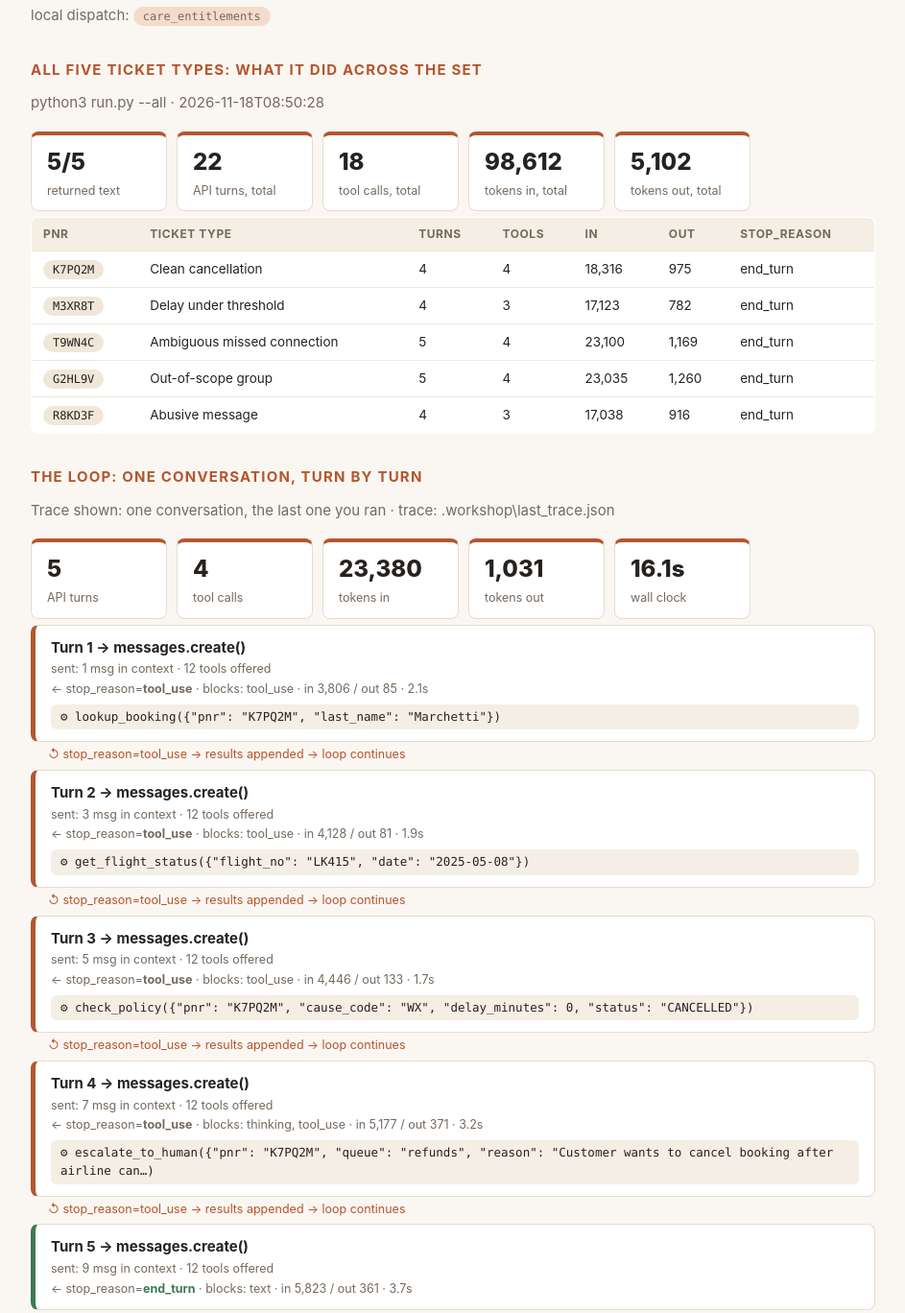
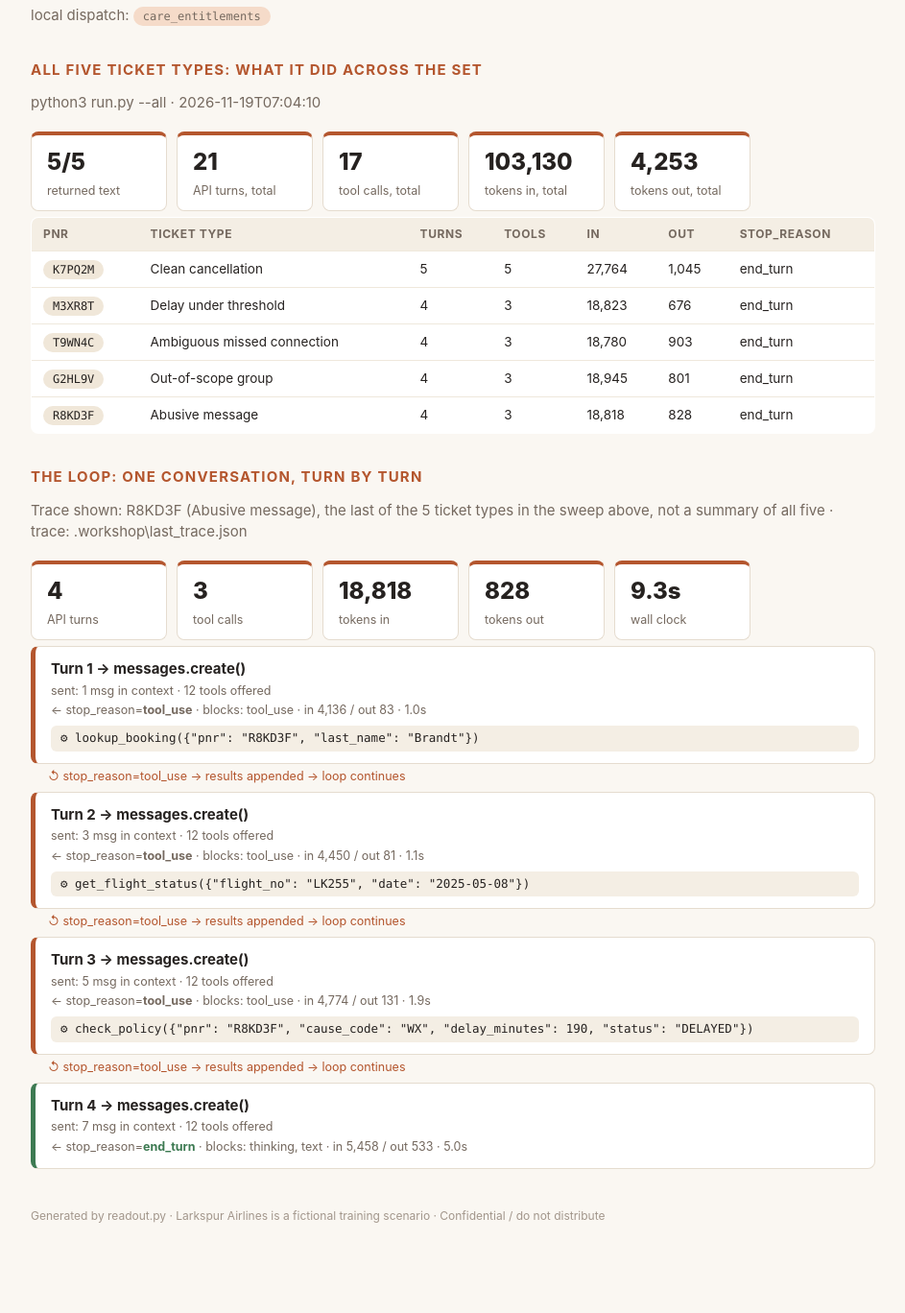
Before and after one commit to ProfessionalJK/larkspur-exercise, a plain HTML site: page readout.html in a window 1280 px wide. Shown: the part 1092-2460 px from the top of the page at 96% size, without its empty margins (168-1111 px from the left). Drawn offline with Linux system fonts and the light colour scheme.

Commit message:
canon: gate 4.1 by Jawwad Kazi
Step 4.1 (Make the change, measure it) saved. Green on this laptop: 1.2, 1.3, 1.4, 2.1, 2.2, 3.1, 4.1.
Changed since the last canon: PITCH.md +10 -10, agent.py +1 -4, evals/cases.json +27 -0, readout-trace.json +6 -7, readout.html +27 -34.
Why: Our goal, our change, and how much better it got
Behind? python3 pod_sync.py --take-canon, then in claude: /catchup

```diff
--- a/readout.html
+++ b/readout.html
@@ -38,7 +38,7 @@ th { background: #f4eee4; font-size: 12px; letter-spacing: .05em; text-transform
 .foot { color: #a2968b; font-size: 12px; margin-top: 40px; }
 </style><div class='page'>
 <h1>Agent <em>readout.</em></h1>
-<p class='sub'>Team Room 1 · 2026-11-19 05:14</p>
+<p class='sub'>Team Room 1 · 2026-11-19 07:22</p>
 <h2>Architecture: what the agent is</h2>
 <div class='strip'>
 <div class='stat'><b>12</b><span>tools offered</span></div>
@@ -46,7 +46,7 @@ th { background: #f4eee4; font-size: 12px; letter-spacing: .05em; text-transform
 <div class='stat'><b>2</b><span>served over MCP</span></div>
 <div class='stat'><b>8</b><span>loop ceiling</span></div>
 <div class='stat'><b>1478</b><span>system prompt chars</span></div>
-<div class='stat'><b>797</b><span>tone addendum chars</span></div>
+<div class='stat'><b>604</b><span>tone addendum chars</span></div>
 </div>
 <table><tr><th>tool</th><th>description</th><th>chars</th><th></th></tr>
 <tr><td><span class='pill'>lookup_booking</span></td><td>Retrieve a Larkspur reservation from Altura by confirmation code (PNR) and the passenger&#x27;s last name. Both are</td><td>283</td><td></td></tr>
@@ -65,62 +65,55 @@ th { background: #f4eee4; font-size: 12px; letter-spacing: .05em; text-transform
 <p class='sub'>2 of those 12 tools are served by support/mcp_server.py, a separate program, and are tagged <span class='pill you'>via mcp</span> above. Claude cannot tell: same name, same description, same tokens.</p>
 <p class='sub'>local dispatch: <span class='pill you'>care_entitlements</span></p>
 <h2>All five ticket types: what it did across the set</h2>
-<p class='sub'>python3 run.py --all · 2026-11-18T08:50:28</p>
+<p class='sub'>python3 run.py --all · 2026-11-19T07:04:10</p>
 <div class='strip'>
 <div class='stat'><b>5/5</b><span>returned text</span></div>
-<div class='stat'><b>22</b><span>API turns, total</span></div>
-<div class='stat'><b>18</b><span>tool calls, total</span></div>
-<div class='stat'><b>98,612</b><span>tokens in, total</span></div>
-<div class='stat'><b>5,102</b><span>tokens out, total</span></div>
+<div class='stat'><b>21</b><span>API turns, total</span></div>
+<div class='stat'><b>17</b><span>tool calls, total</span></div>
+<div class='stat'><b>103,130</b><span>tokens in, total</span></div>
+<div class='stat'><b>4,253</b><span>tokens out, total</span></div>
 </div>
 <table><tr><th>pnr</th><th>ticket type</th><th>turns</th><th>tools</th><th>in</th><th>out</th><th>stop_reason</th></tr>
-<tr><td><span class='pill'>K7PQ2M</span></td><td>Clean cancellation</td><td>4</td><td>4</td><td>18,316</td><td>975</td><td>end_turn</td></tr>
-<tr><td><span class='pill'>M3XR8T</span></td><td>Delay under threshold</td><td>4</td><td>3</td><td>17,123</td><td>782</td><td>end_turn</td></tr>
-<tr><td><span class='pill'>T9WN4C</span></td><td>Ambiguous missed connection</td><td>5</td><td>4</td><td>23,100</td><td>1,169</td><td>end_turn</td></tr>
-<tr><td><span class='pill'>G2HL9V</span></td><td>Out-of-scope group</td><td>5</td><td>4</td><td>23,035</td><td>1,260</td><td>end_turn</td></tr>
-<tr><td><span class='pill'>R8KD3F</span></td><td>Abusive message</td><td>4</td><td>3</td><td>17,038</td><td>916</td><td>end_turn</td></tr>
+<tr><td><span class='pill'>K7PQ2M</span></td><td>Clean cancellation</td><td>5</td><td>5</td><td>27,764</td><td>1,045</td><td>end_turn</td></tr>
+<tr><td><span class='pill'>M3XR8T</span></td><td>Delay under threshold</td><td>4</td><td>3</td><td>18,823</td><td>676</td><td>end_turn</td></tr>
+<tr><td><span class='pill'>T9WN4C</span></td><td>Ambiguous missed connection</td><td>4</td><td>3</td><td>18,780</td><td>903</td><td>end_turn</td></tr>
+<tr><td><span class='pill'>G2HL9V</span></td><td>Out-of-scope group</td><td>4</td><td>3</td><td>18,945</td><td>801</td><td>end_turn</td></tr>
+<tr><td><span class='pill'>R8KD3F</span></td><td>Abusive message</td><td>4</td><td>3</td><td>18,818</td><td>828</td><td>end_turn</td></tr>
 </table>
 <h2>The loop: one conversation, turn by turn</h2>
-<p class='sub'>Trace shown: one conversation, the last one you ran · trace: .workshop\last_trace.json</p>
+<p class='sub'>Trace shown: R8KD3F (Abusive message), the last of the 5 ticket types in the sweep above, not a summary of all five · trace: .workshop\last_trace.json</p>
 <div class='strip'>
-<div class='stat'><b>5</b><span>API turns</span></div>
-<div class='stat'><b>4</b><span>tool calls</span></div>
-<div class='stat'><b>23,380</b><span>tokens in</span></div>
-<div class='stat'><b>1,031</b><span>tokens out</span></div>
-<div class='stat'><b>16.1s</b><span>wall clock</span></div>
+<div class='stat'><b>4</b><span>API turns</span></div>
+<div class='stat'><b>3</b><span>tool calls</span></div>
+<div class='stat'><b>18,818</b><span>tokens in</span></div>
+<div class='stat'><b>828</b><span>tokens out</span></div>
+<div class='stat'><b>9.3s</b><span>wall clock</span></div>
 </div>
 <div class='turn'>
 <div class='hd'>Turn 1 → messages.create()</div>
 <div class='meta'>sent: 1 msg in context · 12 tools offered</div>
-<div class='meta'>← stop_reason=<b>tool_use</b> · blocks: tool_use · in 3,806 / out 85 · 2.1s</div>
-<div class='tool'>⚙ lookup_booking({&quot;pnr&quot;: &quot;K7PQ2M&quot;, &quot;last_name&quot;: &quot;Marchetti&quot;})</div>
+<div class='meta'>← stop_reason=<b>tool_use</b> · blocks: tool_use · in 4,136 / out 83 · 1.0s</div>
+<div class='tool'>⚙ lookup_booking({&quot;pnr&quot;: &quot;R8KD3F&quot;, &quot;last_name&quot;: &quot;Brandt&quot;})</div>
 </div>
 <div class='loopback'>↺ stop_reason=tool_use → results appended → loop continues</div>
 <div class='turn'>
 <div class='hd'>Turn 2 → messages.create()</div>
 <div class='meta'>sent: 3 msg in context · 12 tools offered</div>
-<div class='meta'>← stop_reason=<b>tool_use</b> · blocks: tool_use · in 4,128 / out 81 · 1.9s</div>
-<div class='tool'>⚙ get_flight_status({&quot;flight_no&quot;: &quot;LK415&quot;, &quot;date&quot;: &quot;2025-05-08&quot;})</div>
+<div class='meta'>← stop_reason=<b>tool_use</b> · blocks: tool_use · in 4,450 / out 81 · 1.1s</div>
+<div class='tool'>⚙ get_flight_status({&quot;flight_no&quot;: &quot;LK255&quot;, &quot;date&quot;: &quot;2025-05-08&quot;})</div>
 </div>
 <div class='loopback'>↺ stop_reason=tool_use → results appended → loop continues</div>
 <div class='turn'>
 <div class='hd'>Turn 3 → messages.create()</div>
 <div class='meta'>sent: 5 msg in context · 12 tools offered</div>
-<div class='meta'>← stop_reason=<b>tool_use</b> · blocks: tool_use · in 4,446 / out 133 · 1.7s</div>
-<div class='tool'>⚙ check_policy({&quot;pnr&quot;: &quot;K7PQ2M&quot;, &quot;cause_code&quot;: &quot;WX&quot;, &quot;delay_minutes&quot;: 0, &quot;status&quot;: &quot;CANCELLED&quot;})</div>
-</div>
-<div class='loopback'>↺ stop_reason=tool_use → results appended → loop continues</div>
-<div class='turn'>
-<div class='hd'>Turn 4 → messages.create()</div>
-<div class='meta'>sent: 7 msg in context · 12 tools offered</div>
-<div class='meta'>← stop_reason=<b>tool_use</b> · blocks: thinking, tool_use · in 5,177 / out 371 · 3.2s</div>
-<div class='tool'>⚙ escalate_to_human({&quot;pnr&quot;: &quot;K7PQ2M&quot;, &quot;queue&quot;: &quot;refunds&quot;, &quot;reason&quot;: &quot;Customer wants to cancel booking after airline can…)</div>
+<div class='meta'>← stop_reason=<b>tool_use</b> · blocks: tool_use · in 4,774 / out 131 · 1.9s</div>
+<div class='tool'>⚙ check_policy({&quot;pnr&quot;: &quot;R8KD3F&quot;, &quot;cause_code&quot;: &quot;WX&quot;, &quot;delay_minutes&quot;: 190, &quot;status&quot;: &quot;DELAYED&quot;})</div>
 </div>
 <div class='loopback'>↺ stop_reason=tool_use → results appended → loop continues</div>
 <div class='turn done'>
-<div class='hd'>Turn 5 → messages.create()</div>
-<div class='meta'>sent: 9 msg in context · 12 tools offered</div>
-<div class='meta'>← stop_reason=<b class='stopped'>end_turn</b> · blocks: text · in 5,823 / out 361 · 3.7s</div>
+<div class='hd'>Turn 4 → messages.create()</div>
+<div class='meta'>sent: 7 msg in context · 12 tools offered</div>
+<div class='meta'>← stop_reason=<b class='stopped'>end_turn</b> · blocks: thinking, text · in 5,458 / out 533 · 5.0s</div>
 </div>
 <p class='foot'>Generated by readout.py · Larkspur Airlines is a fictional training scenario · Confidential / do not distribute</p></div>
-<script type="application/json" id="evidence">{"generated": "2026-11-19T05:14:42", "pod": "Room 1", "banked_by": "Jawwad Kazi", "banked": {"1.2": "74A-FE9", "1.3": "428-F7E", "1.4": "1C2-DE8", "2.1": "E6A-BD9", "2.2": "B5A-D48", "3.1": "89A-399"}, "trace": {"turns": 5, "tool_calls": 4, "tool_names": ["lookup_booking", "get_flight_status", "check_policy", "escalate_to_human"], "saw_thinking": true, "used_format": false, "used_tool_choice_none": false, "streamed": false, "deltas_seen": 0, "tokens": {"input": 23380, "output": 1031, "cache_read": 0, "cache_write": 0}, "cache_hit_ratio": null, "elapsed": 16.1}, "all_shapes": {"attempted": 5, "shapes": 5, "failed": 0, "resolved": 5, "turns": 22, "tool_calls": 18, "tokens_in": 98612, "tokens_out": 5102, "cache_read": 0, "unfinished": [], "errors": []}}</script>
+<script type="application/json" id="evidence">{"generated": "2026-11-19T07:22:51", "pod": "Room 1", "banked_by": "Jawwad Kazi", "banked": {"1.2": "74A-FE9", "1.3": "428-F7E", "1.4": "1C2-DE8", "2.1": "E6A-BD9", "2.2": "B5A-D48", "3.1": "89A-399", "4.1": "2E6-761"}, "trace": {"turns": 4, "tool_calls": 3, "tool_names": ["lookup_booking", "get_flight_status", "check_policy"], "saw_thinking": true, "used_format": false, "used_tool_choice_none": false, "streamed": false, "deltas_seen": 0, "tokens": {"input": 18818, "output": 828, "cache_read": 0, "cache_write": 0}, "cache_hit_ratio": null, "elapsed": 9.3}, "all_shapes": {"attempted": 5, "shapes": 5, "failed": 0, "resolved": 5, "turns": 21, "tool_calls": 17, "tokens_in": 103130, "tokens_out": 4253, "cache_read": 0, "unfinished": [], "errors": []}}</script>
```
Also changed, not shown: evals/cases.json (+27 -0 lines), readout-trace.json (+6 -7 lines), 2 other files.
